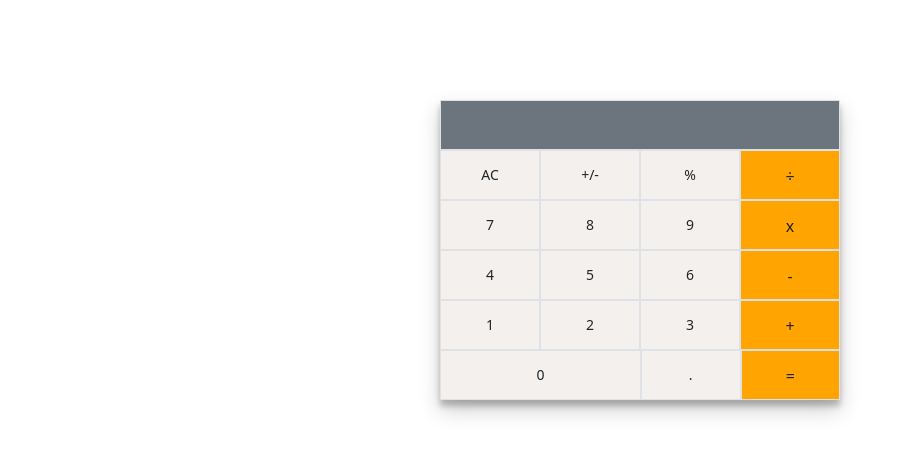
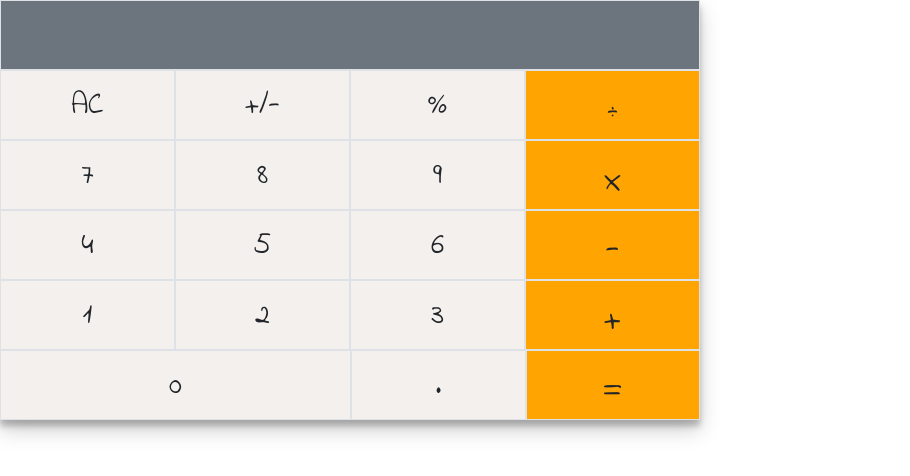
Before and after one commit to mirwaisfarahi/Math-Magicians-Application, a React (Create React App) app: page / in a window 1280 px wide. Shown: the top 476 px of the page, without its empty margins (0-910 px from the left). Built offline with nearby package versions, Linux system fonts and the light colour scheme.

Commit message:
Edit App.css File

```diff
--- a/src/App.css
+++ b/src/App.css
@@ -1,21 +1,36 @@
+@import url('https://fonts.googleapis.com/css2?family=Indie+Flower&display=swap');
+
+* {
+  font-family: 'Indie Flower', cursive, sans-serif;
+  font-size: 30px;
+}
+
+.calculatorHeader {
+  margin: 0 9.5%;
+  display: flex;
+  justify-content: space-between;
+  padding: 2% 0;
+  width: 74%;
+}
+
 .calculator {
-  margin: 100px auto;
-  width: 400px;
+  margin: 0;
+  width: 700px;
   background-color: #191b28;
   box-shadow: rgba(0, 0, 0, 0.19) 0 10px 20px, rgba(0, 0, 0, 0.23) 0 6px 6px;
   text-align: center;
-  font-size: 14px;
+  font-size: 20px;
 }
 
 .border {
-  height: 50px;
+  height: 70px;
 }
 
 .result {
   text-align: right;
   padding-top: 0.5em;
   color: #fff;
-  font-size: 18px;
+  font-size: 28px;
 }
 
 .column {
@@ -29,5 +44,25 @@
 
 .orange {
   background-color: #ffa400;
-  font-size: 16px;
+  font-size: 36px;
 }
+
+.nav {
+  padding: 1% 8%;
+  font-weight: bold;
+}
+
+.navbrand {
+  font-size: 48px;
+}
+
+.home {
+  margin: 0 9.5%;
+  padding: 0;
+  width: 74%;
+}
+
+.heading,
+.quote {
+  padding: 2% 0%;
+}
```
